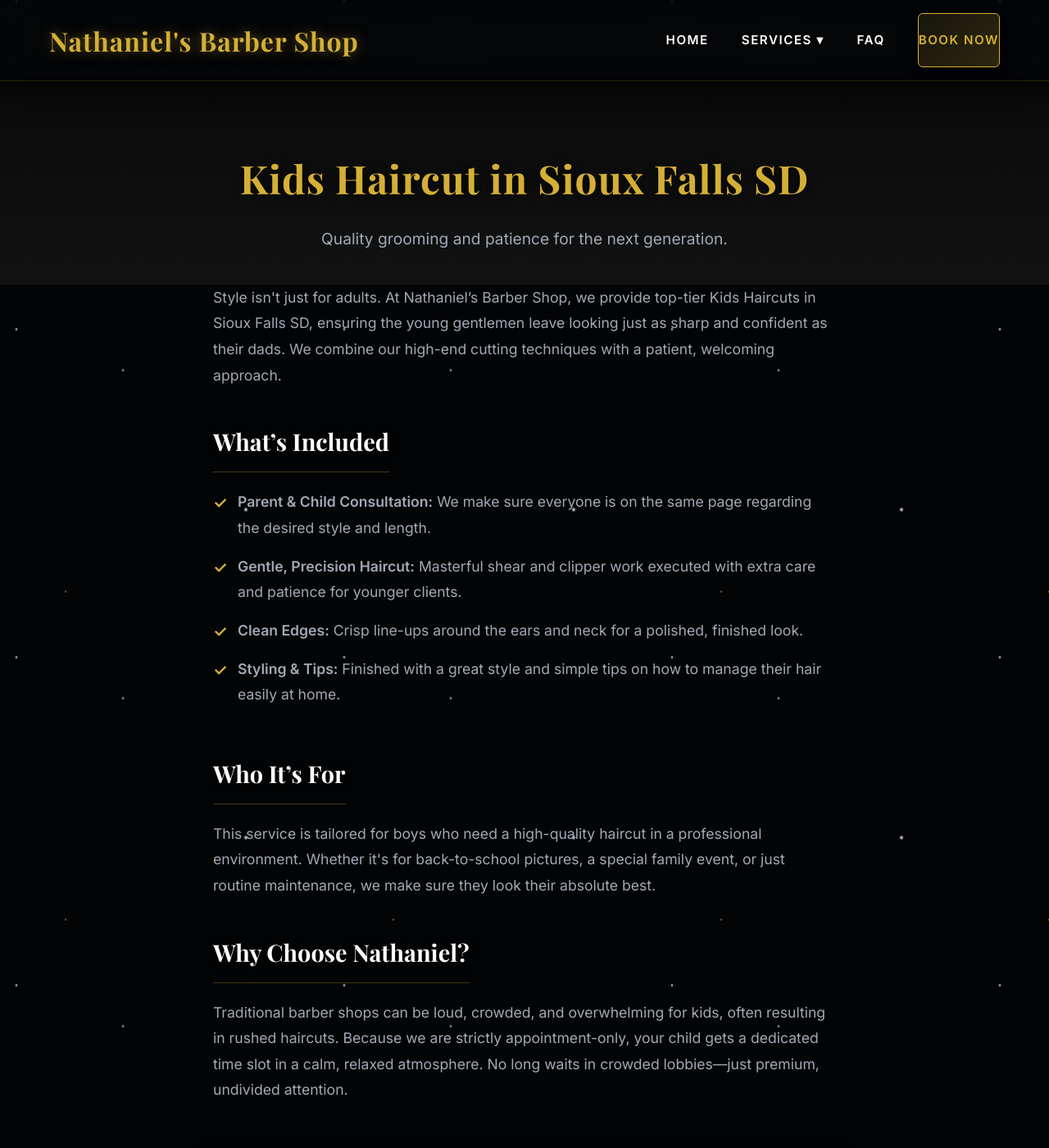
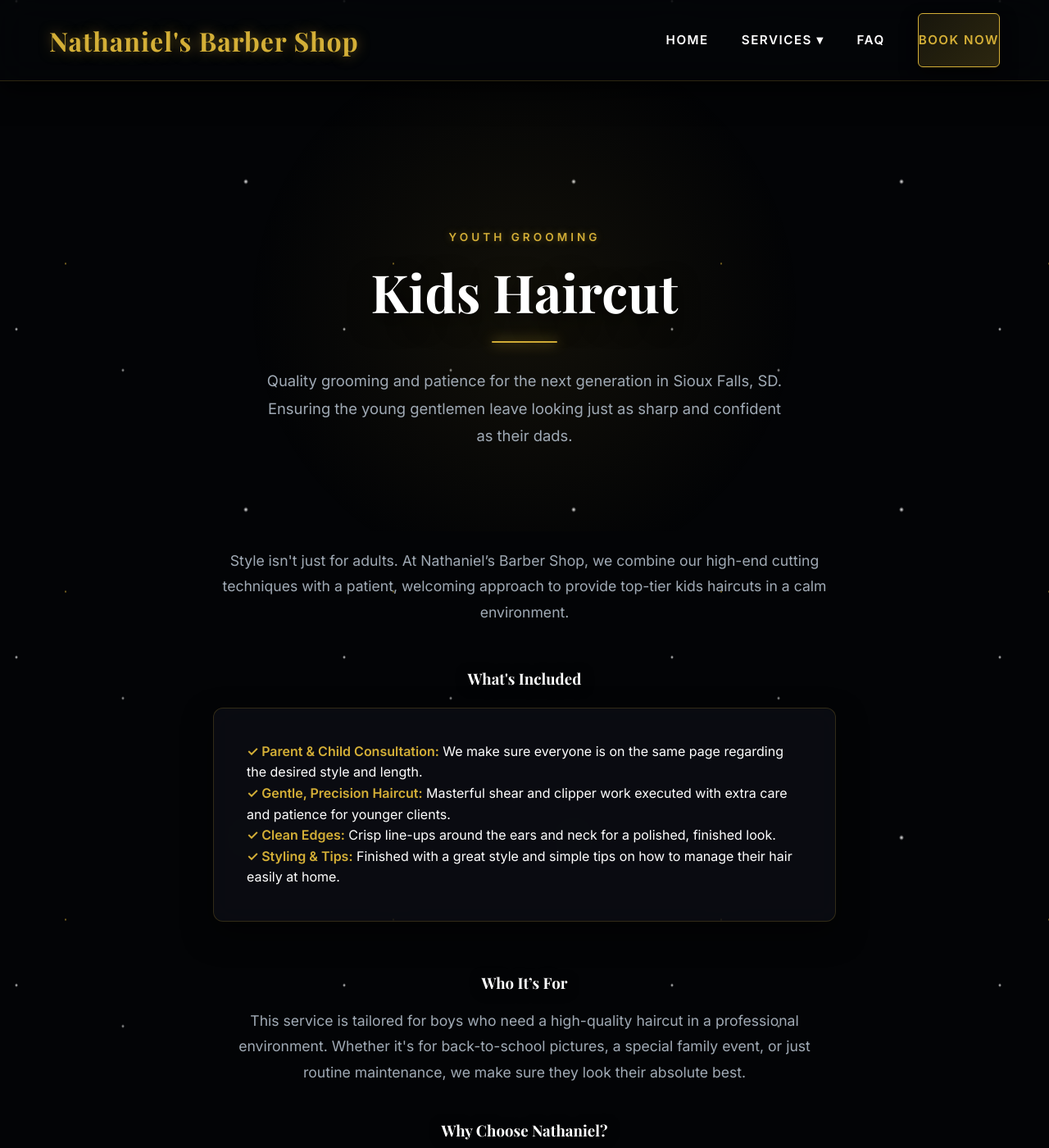
Before and after one commit to YourOnlineSquad/nathaniels-barber-shop, a Jekyll site: the page built from services/kids-haircut.md, in a window 1280 px wide and 1400 px high. Shown: the whole window at 82% size. Built offline with Jekyll 4.4.1, drawn with Linux system fonts in a browser that asks for light colours; some web fonts are replaced; part of the change alters nothing that is shown.

Commit message:
Update kids-haircut.md

```diff
--- a/services/kids-haircut.md
+++ b/services/kids-haircut.md
@@ -3,138 +3,51 @@ layout: default
 title: Kids Haircut in Sioux Falls SD | Nathaniel’s Barber Shop
 ---
 
-<style>
-  /* Service Page Styles */
-  .service-hero {
-    padding: 80px 20px 40px;
-    text-align: center;
-    background: linear-gradient(180deg, #0a0a0a 0%, var(--bg-dark, #121212) 100%);
-    animation: fadeIn 1s ease-in-out;
-  }
-  .service-hero h1 {
-    font-size: clamp(2rem, 4vw, 3rem);
-    color: var(--accent-gold, #D4AF37);
-    margin-bottom: 20px;
-    letter-spacing: 1px;
-  }
-  .service-content {
-    max-width: 800px;
-    margin: 0 auto;
-    padding: 0 20px 80px;
-    color: var(--text-muted, #a0a0a0);
-    line-height: 1.8;
-    font-size: 1.1rem;
-  }
-  .service-content h2 {
-    color: var(--text-light, #f5f5f5);
-    margin: 40px 0 20px;
-    font-size: 1.8rem;
-    border-bottom: 1px solid rgba(212, 175, 55, 0.3);
-    padding-bottom: 10px;
-    display: inline-block;
-  }
-  .service-list {
-    list-style: none;
-    padding: 0;
-  }
-  .service-list li {
-    margin-bottom: 15px;
-    position: relative;
-    padding-left: 30px;
-  }
-  .service-list li::before {
-    content: '✓';
-    position: absolute;
-    left: 0;
-    color: var(--accent-gold, #D4AF37);
-    font-weight: bold;
-    font-size: 1.2rem;
-  }
-  .booking-cta {
-    text-align: center;
-    margin: 60px 0;
-    padding: 50px 20px;
-    background: var(--bg-card, #1e1e1e);
-    border-radius: 8px;
-    border: 1px solid rgba(212, 175, 55, 0.2);
-    box-shadow: 0 10px 30px rgba(0,0,0,0.5);
-  }
-  .btn-gold {
-    background-color: var(--accent-gold, #D4AF37);
-    color: #121212;
-    padding: 16px 36px;
-    text-decoration: none;
-    font-weight: 700;
-    border-radius: 4px;
-    text-transform: uppercase;
-    letter-spacing: 1.5px;
-    transition: all 0.3s ease;
-    display: inline-block;
-  }
-  .btn-gold:hover {
-    background-color: #b5952f;
-    transform: translateY(-3px);
-    box-shadow: 0 6px 20px rgba(212, 175, 55, 0.4);
-  }
-  .related-services {
-    display: flex;
-    gap: 20px;
-    justify-content: center;
-    flex-wrap: wrap;
-    margin-top: 40px;
-  }
-  .related-link {
-    color: var(--accent-gold, #D4AF37);
-    text-decoration: none;
-    border: 1px solid var(--accent-gold, #D4AF37);
-    padding: 10px 20px;
-    border-radius: 4px;
-    transition: all 0.3s ease;
-    font-size: 0.9rem;
-    text-transform: uppercase;
-    letter-spacing: 1px;
-  }
-  .related-link:hover {
-    background: var(--accent-gold, #D4AF37);
-    color: #121212;
-  }
+<header class="hero-cinematic">
+  <div class="container">
+    <span class="eyebrow-text">Youth Grooming</span>
+    <h1 class="hero-title">Kids Haircut</h1>
+    <div class="accent-line"></div>
+    <p class="hero-subtitle">Quality grooming and patience for the next generation in Sioux Falls, SD. Ensuring the young gentlemen leave looking just as sharp and confident as their dads.</p>
+  </div>
+</header>
 
-  @keyframes fadeIn {
-    from { opacity: 0; transform: translateY(10px); }
-    to { opacity: 1; transform: translateY(0); }
-  }
-</style>
+<section class="section" style="padding-top: 20px;">
+  <div class="container" style="max-width: 800px; text-align: center;">
 
-<div class="service-hero">
-  <h1>Kids Haircut in Sioux Falls SD</h1>
-  <p style="font-size: 1.2rem; max-width: 600px; margin: 0 auto; color: var(--text-muted, #a0a0a0);">Quality grooming and patience for the next generation.</p>
-</div>
+    <p style="color: var(--text-muted); font-size: 1.1rem; line-height: 1.8; margin-bottom: 50px;">
+      Style isn't just for adults. At Nathaniel’s Barber Shop, we combine our high-end cutting techniques with a patient, welcoming approach to provide top-tier kids haircuts in a calm environment.
+    </p>
 
-<div class="service-content">
-  <p>Style isn't just for adults. At Nathaniel’s Barber Shop, we provide top-tier Kids Haircuts in Sioux Falls SD, ensuring the young gentlemen leave looking just as sharp and confident as their dads. We combine our high-end cutting techniques with a patient, welcoming approach.</p>
+    <h3 style="color: var(--text-light); margin-bottom: 20px;">What's Included</h3>
 
-  <h2>What’s Included</h2>
-  <ul class="service-list">
-    <li><strong>Parent & Child Consultation:</strong> We make sure everyone is on the same page regarding the desired style and length.</li>
-    <li><strong>Gentle, Precision Haircut:</strong> Masterful shear and clipper work executed with extra care and patience for younger clients.</li>
-    <li><strong>Clean Edges:</strong> Crisp line-ups around the ears and neck for a polished, finished look.</li>
-    <li><strong>Styling & Tips:</strong> Finished with a great style and simple tips on how to manage their hair easily at home.</li>
-  </ul>
+    <div style="text-align: left; background: var(--bg-card); border: 1px solid var(--border-glow); border-radius: 12px; padding: 40px; backdrop-filter: blur(16px); box-shadow: 0 15px 35px rgba(0, 0, 0, 0.5); margin-bottom: 60px;">
+      <p><strong style="color: var(--accent-gold);">✓ Parent & Child Consultation:</strong> We make sure everyone is on the same page regarding the desired style and length.</p>
+      <p><strong style="color: var(--accent-gold);">✓ Gentle, Precision Haircut:</strong> Masterful shear and clipper work executed with extra care and patience for younger clients.</p>
+      <p><strong style="color: var(--accent-gold);">✓ Clean Edges:</strong> Crisp line-ups around the ears and neck for a polished, finished look.</p>
+      <p><strong style="color: var(--accent-gold);">✓ Styling & Tips:</strong> Finished with a great style and simple tips on how to manage their hair easily at home.</p>
+    </div>
 
-  <h2>Who It’s For</h2>
-  <p>This service is tailored for boys who need a high-quality haircut in a professional environment. Whether it's for back-to-school pictures, a special family event, or just routine maintenance, we make sure they look their absolute best.</p>
+    <h3 style="color: var(--text-light); margin-bottom: 15px;">Who It’s For</h3>
+    <p style="color: var(--text-muted); font-size: 1.1rem; line-height: 1.8; margin-bottom: 40px;">
+      This service is tailored for boys who need a high-quality haircut in a professional environment. Whether it's for back-to-school pictures, a special family event, or just routine maintenance, we make sure they look their absolute best.
+    </p>
 
-  <h2>Why Choose Nathaniel?</h2>
-  <p>Traditional barber shops can be loud, crowded, and overwhelming for kids, often resulting in rushed haircuts. Because we are strictly appointment-only, your child gets a dedicated time slot in a calm, relaxed atmosphere. No long waits in crowded lobbies—just premium, undivided attention.</p>
+    <h3 style="color: var(--text-light); margin-bottom: 15px;">Why Choose Nathaniel?</h3>
+    <p style="color: var(--text-muted); font-size: 1.1rem; line-height: 1.8; margin-bottom: 60px;">
+      Traditional barber shops can be loud, crowded, and overwhelming for kids, often resulting in rushed haircuts. Because we are strictly appointment-only, your child gets a dedicated time slot in a calm, relaxed atmosphere. No long waits in crowded lobbies—just premium, undivided attention.
+    </p>
 
-  <div class="booking-cta">
-    <h3 style="color: #f5f5f5; margin-bottom: 20px; font-size: 1.8rem; font-weight: 600;">Book a Spot for the Young Gentleman</h3>
-    <a href="https://www.styleseat.com/" class="btn-gold" target="_blank" rel="noopener noreferrer">Book a Kids Haircut Now</a>
+    <div style="padding: 50px 20px; background: rgba(10, 12, 18, 0.6); border: 1px solid var(--border-glow); border-radius: 12px; margin-bottom: 60px;">
+      <h3 style="color: #f5f5f5; margin-bottom: 25px; font-size: 1.8rem;">Book a Spot for the Young Gentleman</h3>
+      <a href="{{ site.baseurl }}/book/" class="btn-primary">Book a Kids Haircut Now</a>
+    </div>
+
+    <h3 style="margin-bottom: 30px; color: var(--text-light);">Explore Related Services</h3>
+    <div style="display: flex; gap: 20px; justify-content: center; flex-wrap: wrap;">
+      <a href="{{ site.baseurl }}/services/mens-haircut" class="btn-primary" style="background: transparent; border-color: rgba(212, 175, 55, 0.3); font-size: 0.85rem; padding: 12px 24px; box-shadow: none;">Mens Haircut</a>
+      <a href="{{ site.baseurl }}/services/line-up" class="btn-primary" style="background: transparent; border-color: rgba(212, 175, 55, 0.3); font-size: 0.85rem; padding: 12px 24px; box-shadow: none;">Line Up</a>
+    </div>
+
   </div>
-
-  <h2 style="text-align: center; display: block; border-bottom: none; margin-top: 60px;">Explore Related Services</h2>
-  <div class="related-services">
-    <a href="/services/mens-haircut" class="related-link">Mens Haircut</a>
-    <a href="/services/line-up" class="related-link">Line Up</a>
-  </div>
-</div>
+</section>
```
